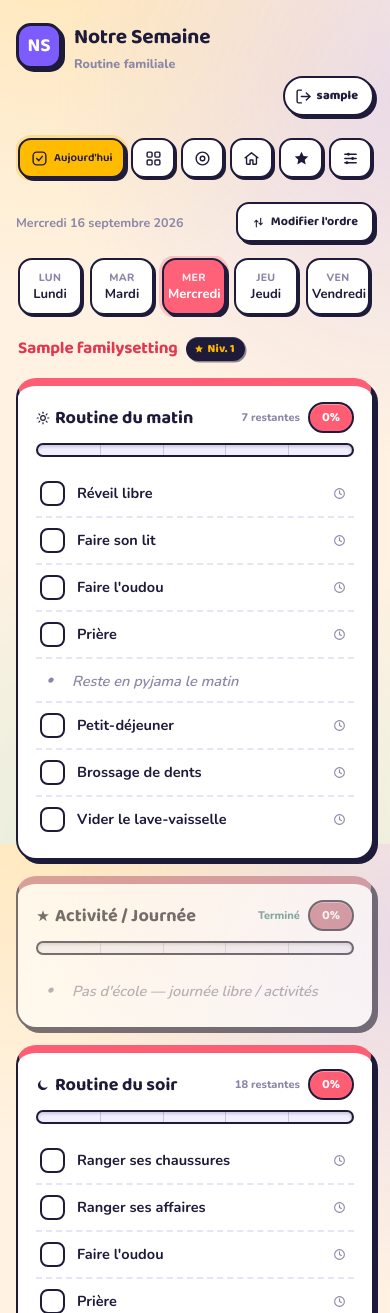
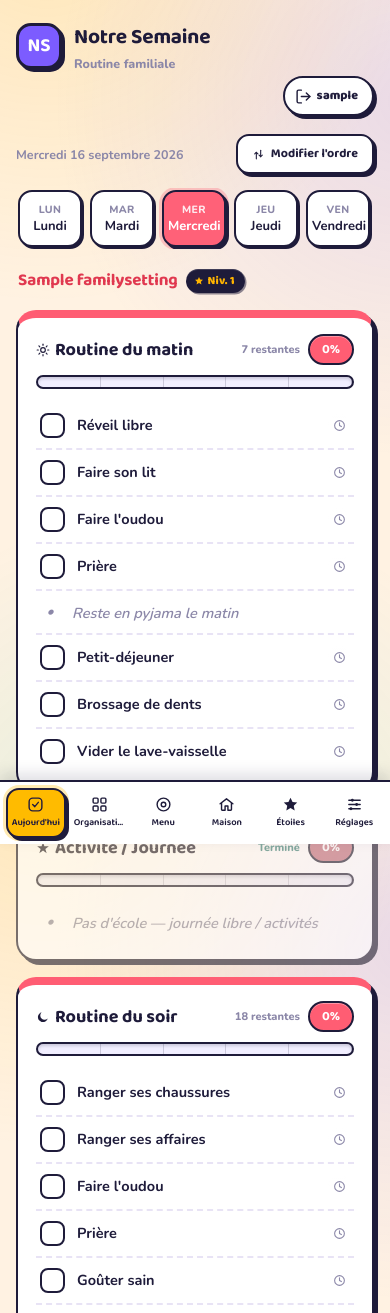
Before and after one commit to Khadaassi/notre-semaine, a Django app: page / in a window 390 px wide. Shown: the top 1313 px of the page. Run offline with Django 5.2, Linux system fonts and the light colour scheme; a user stored in the database is signed in; data comes from the database, SQL or seed files in the repository; tables that the repository leaves empty hold one stand-in row (values such as "Sample post").

Commit message:
Move mobile nav to a fixed bottom bar with always-visible labels
On mobile, inactive tabs used to lose their text label entirely
(nav-label display:none, shown only when active), leaving unlabeled
icons — the fix isn't a bigger font, it's a layout change. The nav
now sits fixed at the bottom of the viewport (standard mobile
pattern) with icon-over-label stacked per tab, labels always shown;
.wrap gets matching bottom padding so content doesn't sit under the
fixed bar. Only the active tab keeps its thick border/shadow, so
adjacent items in a 5-6-wide bar don't compete visually.

Co-Authored-By: Claude Sonnet 5 <noreply@anthropic.com>

```diff
--- a/static/planner/style.css
+++ b/static/planner/style.css
@@ -352,9 +352,17 @@ button:active{transform:translate(3px,3px) !important;box-shadow:none !important
   header.top form{align-self:flex-end;margin-top:-8px;}
   .rotation{flex-direction:column;align-items:flex-start;gap:10px;}
   .rotation form{align-self:flex-end;}
-  nav.tabs{justify-content:space-between;gap:6px;}
-  nav.tabs a{padding:9px 11px;flex:1;justify-content:center;}
+
+  /* Barre de navigation fixée en bas, libellés toujours visibles sous chaque icône
+     (plutôt qu'agrandir la police, la barre passe en icône+libellé empilés). */
+  .wrap{padding-bottom:calc(80px + env(safe-area-inset-bottom));}
+  nav.tabs{position:fixed;left:0;right:0;top:auto;bottom:0;z-index:50;margin:0;
+    padding:6px 6px calc(6px + env(safe-area-inset-bottom));background:var(--card);
+    border-top:2.5px solid var(--navy);border-radius:0;box-shadow:0 -6px 14px rgba(30,27,58,.14);
+    justify-content:space-between;gap:4px;overflow-x:visible;}
+  nav.tabs a{padding:6px 2px;flex:1;min-width:0;flex-direction:column;gap:2px;justify-content:center;}
+  nav.tabs a:not(.active){border-color:transparent;box-shadow:none;}
   nav.tabs a .nav-icon{margin-right:0;}
-  nav.tabs a .nav-label{display:none;font-size:11.5px;}
-  nav.tabs a.active .nav-label{display:inline;margin-left:6px;}
+  nav.tabs a .nav-label{display:block;font-size:9.5px;white-space:nowrap;overflow:hidden;
+    text-overflow:ellipsis;max-width:100%;margin-left:0;}
 }
```
